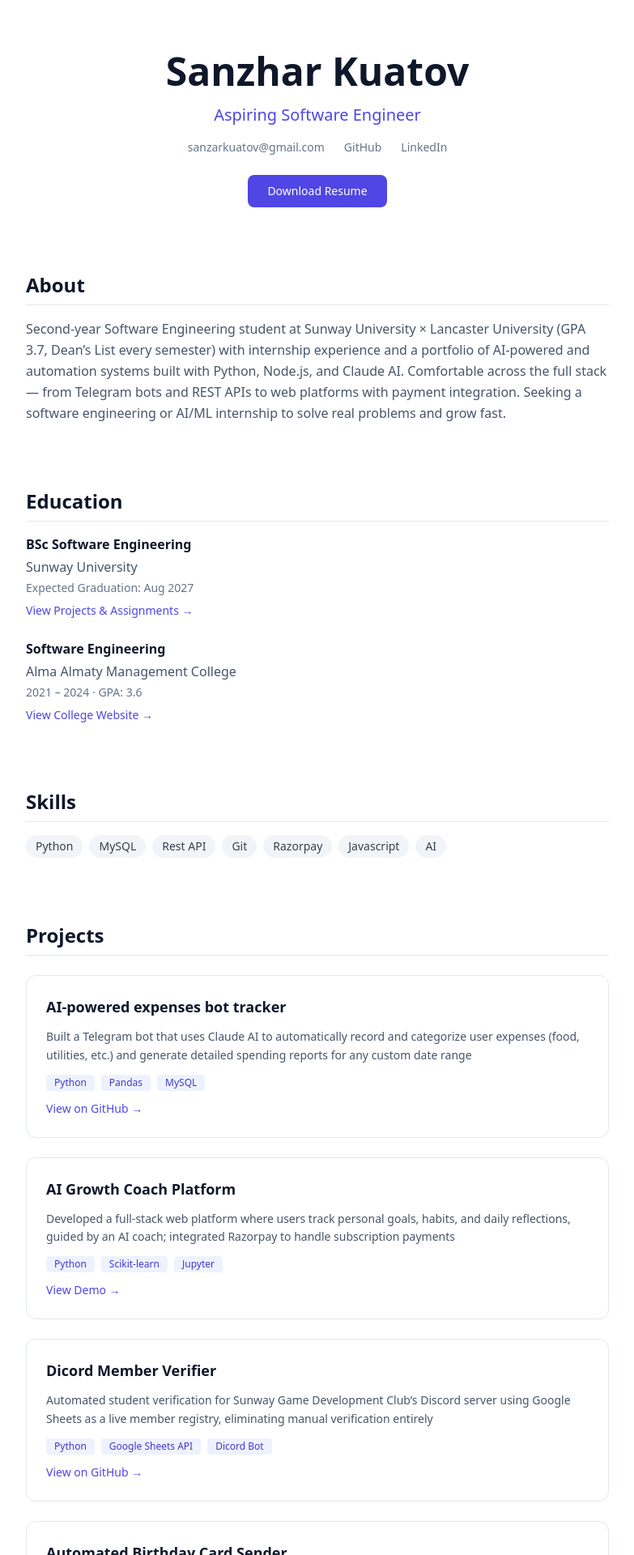
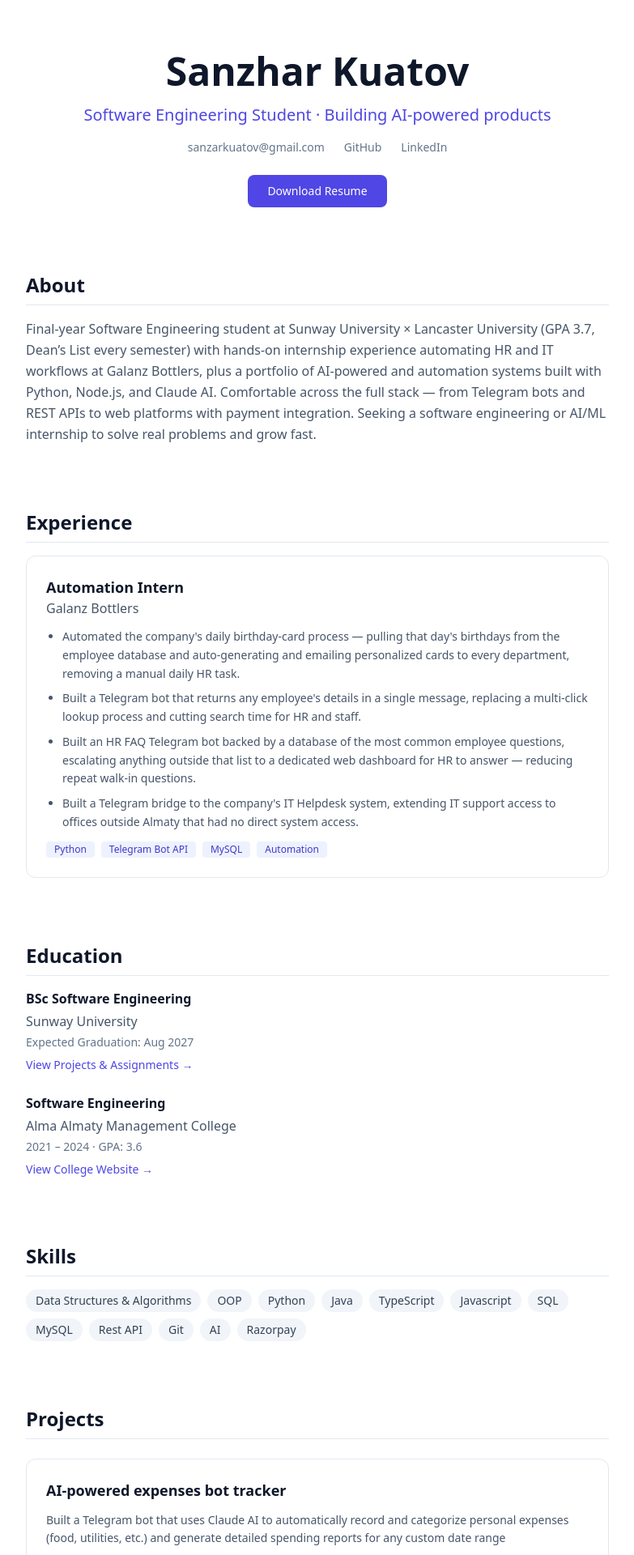
Before and after one commit to sanzhar-kuatov/portfolio, a Next.js app: page / in a window 1280 px wide. Shown: the top 1920 px of the page at 81% size, without its empty margins (248-1031 px from the left). Built offline with nearby package versions, Linux system fonts and the light colour scheme.

Commit message:
Updated the text for more clarity

```diff
--- a/app/components/CertificatesSection.jsx
+++ b/app/components/CertificatesSection.jsx
@@ -4,39 +4,29 @@ import { useEffect, useState } from 'react'
 import Image from 'next/image'
 
 // EDIT: Add, remove, or edit certificates here. `image` paths point into /public/certificates.
+// Trimmed to the certificates most relevant to a software engineering internship search;
+// the rest (math olympiads, IELTS, memory school, taekwondo, ballroom dancing, etc.) live on the resume instead.
 const CERTIFICATES = [
   { image: '/certificates/WorldSkills_2024.jpeg', title: 'WorldSkills Competition', date: '2024', category: 'technical', description: 'Built a full-stack web, mobile, and desktop booking application (Airbnb-style) in a 2-day competition, placing 3rd.' },
   { image: '/certificates/Programming_competition_2023.jpeg', title: 'Programming Competition', date: '2023', category: 'technical', description: 'Competed in a college-level programming contest focused on algorithmic problem solving.' },
-  { image: '/certificates/robotics_26-04-2019.jpeg', title: 'Robotics', date: 'Apr 2019', category: 'technical', description: 'Designed and built a robot for a school robotics competition.' },
   { image: '/certificates/Robotics_30-12-2018.jpeg', title: 'Robotics', date: 'Dec 2018', category: 'technical', description: 'Built an Arduino-powered robot that follows a line course in the fastest time.' },
-  { image: '/certificates/programming_basics_school_20-08-2016.jpeg', title: 'Programming Basics', date: 'Aug 2016', category: 'technical', description: 'Completed an introductory programming course for upper-grade students.' },
-  { image: '/certificates/Math_wihout_borders_2017.jpeg', title: 'Math Without Borders', date: '2017', category: 'study', description: 'Competed in the IV International Mathematics Tournament held in Kazakhstan.' },
-  { image: '/certificates/Math_Olympaid_05-08-2017.jpeg', title: 'Math Olympiad', date: 'Aug 2017', category: 'study', description: 'Earned a Merit Award (Grade 5) at the Asia International Mathematics Olympiad Open Contest Final in Malaysia.' },
-  { image: '/certificates/Math_Competition_2012.jpeg', title: 'Math Competition', date: '2012', category: 'study', description: 'Participated in a mathematics competition held in Malaysia.' },
-  { image: '/certificates/Memory_Attention_School_18-08-2019.jpeg', title: 'Memory & Attention School', date: 'Aug 2019', category: 'study', description: 'Completed a program focused on improving memory retention and concentration.' },
-  { image: '/certificates/IELTS_workshop_10-03-2022.jpeg', title: 'IELTS Workshop', date: 'Mar 2022', category: 'study', description: 'Completed an IELTS preparation workshop hosted by Cambridge Academy.' },
   { image: '/certificates/Step_Academy_05-06-2022.jpeg', title: 'Step Academy', date: 'Jun 2022', category: 'study', description: 'Completed a 3-year program spanning HTML/CSS, Python, C++, Java, Swift, JavaScript, Unity, Arduino, IoT, 3D modeling, and Adobe Illustrator/Photoshop, graduating with top marks.' },
-  { image: '/certificates/Taekwando_29-07-2012.jpeg', title: 'Taekwondo', date: 'Jul 2012', category: 'sport', description: 'Passed a Taekwondo grading examination conducted by Taekwondo Malaysia.' },
-  { image: '/certificates/Ballroom_Dancing_2014.jpeg', title: 'Ballroom Dancing', date: '2014', category: 'sport', description: 'Placed 3rd in a ballroom dancing competition in Kazakhstan.' },
 ]
 
 const CATEGORIES = [
   { key: 'all', label: 'All' },
   { key: 'technical', label: 'Technical' },
   { key: 'study', label: 'Study' },
-  { key: 'sport', label: 'Sport' },
 ]
 
 const CATEGORY_TAG_STYLES = {
   technical: 'bg-indigo-50 text-indigo-700',
   study: 'bg-violet-50 text-violet-700',
-  sport: 'bg-emerald-50 text-emerald-700',
 }
 
 const CATEGORY_LABELS = {
   technical: 'Technical',
   study: 'Study',
-  sport: 'Sport',
 }
 
 export default function CertificatesSection() {
--- a/app/page.jsx
+++ b/app/page.jsx
@@ -11,7 +11,7 @@ export default function Portfolio() {
         <h1 className="text-5xl font-bold text-slate-900">Sanzhar Kuatov</h1>
 
         {/* EDIT: Your job title or tagline */}
-        <p className="text-xl text-indigo-600 font-medium">Aspiring Software Engineer</p>
+        <p className="text-xl text-indigo-600 font-medium">Software Engineering Student · Building AI-powered products</p>
 
         {/* Contact links */}
         <div className="flex justify-center gap-6 text-sm text-slate-500">
@@ -49,11 +49,38 @@ export default function Portfolio() {
 
         {/* EDIT: Your 2–3 sentence bio */}
         <p className="text-slate-600 leading-relaxed">
-          Second-year Software Engineering student at Sunway University × Lancaster University (GPA 3.7, Dean’s List every semester)
-          with internship experience and a portfolio of AI-powered and automation systems built with Python, Node.js, and Claude AI.
-          Comfortable across the full stack — from Telegram bots and REST APIs to web platforms with payment integration.
-          Seeking a software engineering or AI/ML internship to solve real problems and grow fast.
+          Final-year Software Engineering student at Sunway University × Lancaster University (GPA 3.7, Dean’s List every semester)
+          with hands-on internship experience automating HR and IT workflows at Galanz Bottlers, plus a portfolio of AI-powered and
+          automation systems built with Python, Node.js, and Claude AI. Comfortable across the full stack — from Telegram bots and REST APIs
+          to web platforms with payment integration. Seeking a software engineering or AI/ML internship to solve real problems and grow fast.
         </p>
+      </section>
+
+      {/* ─── EXPERIENCE ────────────────────────────────────────────── */}
+      <section>
+        <h2 className="text-2xl font-bold text-slate-900 mb-4 pb-2 border-b border-slate-200">Experience</h2>
+
+        <div className="border border-slate-200 rounded-xl p-6 space-y-3">
+          <div>
+            <h3 className="text-lg font-semibold text-slate-900">Automation Intern</h3>
+            {/* EDIT: Add your internship dates, e.g. "Jun 2023 – Aug 2023" */}
+            <p className="text-slate-600">Galanz Bottlers</p>
+          </div>
+
+          <ul className="list-disc list-outside pl-5 space-y-2 text-slate-600 text-sm leading-relaxed">
+            <li>Automated the company's daily birthday-card process — pulling that day's birthdays from the employee database and auto-generating and emailing personalized cards to every department, removing a manual daily HR task.</li>
+            <li>Built a Telegram bot that returns any employee's details in a single message, replacing a multi-click lookup process and cutting search time for HR and staff.</li>
+            <li>Built an HR FAQ Telegram bot backed by a database of the most common employee questions, escalating anything outside that list to a dedicated web dashboard for HR to answer — reducing repeat walk-in questions.</li>
+            <li>Built a Telegram bridge to the company's IT Helpdesk system, extending IT support access to offices outside Almaty that had no direct system access.</li>
+          </ul>
+
+          <div className="flex flex-wrap gap-2">
+            <span className="bg-indigo-50 text-indigo-700 px-2.5 py-0.5 rounded text-xs font-medium">Python</span>
+            <span className="bg-indigo-50 text-indigo-700 px-2.5 py-0.5 rounded text-xs font-medium">Telegram Bot API</span>
+            <span className="bg-indigo-50 text-indigo-700 px-2.5 py-0.5 rounded text-xs font-medium">MySQL</span>
+            <span className="bg-indigo-50 text-indigo-700 px-2.5 py-0.5 rounded text-xs font-medium">Automation</span>
+          </div>
+        </div>
       </section>
 
       {/* ─── EDUCATION ─────────────────────────────────────────────── */}
@@ -100,13 +127,18 @@ export default function Portfolio() {
 
         {/* EDIT: Replace or add skills. Each skill is a <span> tag — just copy and paste one. */}
         <div className="flex flex-wrap gap-2">
+          <span className="bg-slate-100 text-slate-700 px-3 py-1 rounded-full text-sm font-medium">Data Structures &amp; Algorithms</span>
+          <span className="bg-slate-100 text-slate-700 px-3 py-1 rounded-full text-sm font-medium">OOP</span>
           <span className="bg-slate-100 text-slate-700 px-3 py-1 rounded-full text-sm font-medium">Python</span>
+          <span className="bg-slate-100 text-slate-700 px-3 py-1 rounded-full text-sm font-medium">Java</span>
+          <span className="bg-slate-100 text-slate-700 px-3 py-1 rounded-full text-sm font-medium">TypeScript</span>
+          <span className="bg-slate-100 text-slate-700 px-3 py-1 rounded-full text-sm font-medium">Javascript</span>
+          <span className="bg-slate-100 text-slate-700 px-3 py-1 rounded-full text-sm font-medium">SQL</span>
           <span className="bg-slate-100 text-slate-700 px-3 py-1 rounded-full text-sm font-medium">MySQL</span>
           <span className="bg-slate-100 text-slate-700 px-3 py-1 rounded-full text-sm font-medium">Rest API</span>
           <span className="bg-slate-100 text-slate-700 px-3 py-1 rounded-full text-sm font-medium">Git</span>
+          <span className="bg-slate-100 text-slate-700 px-3 py-1 rounded-full text-sm font-medium">AI</span>
           <span className="bg-slate-100 text-slate-700 px-3 py-1 rounded-full text-sm font-medium">Razorpay</span>
-          <span className="bg-slate-100 text-slate-700 px-3 py-1 rounded-full text-sm font-medium">Javascript</span>
-          <span className="bg-slate-100 text-slate-700 px-3 py-1 rounded-full text-sm font-medium">AI</span>
         </div>
       </section>
 
@@ -124,7 +156,7 @@ export default function Portfolio() {
 
             {/* EDIT: One sentence describing the project and what you learned */}
             <p className="text-slate-600 text-sm leading-relaxed">
-             Built a Telegram bot that uses Claude AI to automatically record and categorize user expenses (food, utilities, etc.) and generate detailed spending reports for any custom date range
+             Built a Telegram bot that uses Claude AI to automatically record and categorize personal expenses (food, utilities, etc.) and generate detailed spending reports for any custom date range
             </p>
 
             {/* EDIT: Technologies used in this project */}
@@ -149,7 +181,7 @@ export default function Portfolio() {
 
             {/* EDIT: One sentence describing the project and what you learned */}
             <p className="text-slate-600 text-sm leading-relaxed">
-              Developed a full-stack web platform where users track personal goals, habits, and daily reflections, guided by an AI coach; integrated Razorpay to handle subscription payments
+              Developed a full-stack web platform, used by 100+ users, where they track personal goals, habits, and daily reflections guided by an AI coach; integrated Razorpay to handle subscription payments
             </p>
 
             {/* EDIT: Technologies used in this project */}
@@ -170,11 +202,11 @@ export default function Portfolio() {
           <div className="border border-slate-200 rounded-xl p-6 space-y-3">
 
             {/* EDIT: Project name */}
-            <h3 className="text-lg font-semibold text-slate-900">Dicord Member Verifier</h3>
+            <h3 className="text-lg font-semibold text-slate-900">Discord Member Verifier</h3>
 
             {/* EDIT: One sentence describing the project and what you learned */}
             <p className="text-slate-600 text-sm leading-relaxed">
-             Automated student verification for Sunway Game Development Club’s Discord server using Google Sheets as a live member registry, eliminating manual verification entirely
+             Automated student verification for Sunway Game Development Club’s Discord server using Google Sheets as a live member registry — verified 15+ members and cut manual onboarding time by 5–10 minutes per signup
             </p>
 
             {/* EDIT: Technologies used in this project */}
@@ -224,7 +256,7 @@ export default function Portfolio() {
 
             {/* EDIT: One sentence describing the project and what you learned */}
             <p className="text-slate-600 text-sm leading-relaxed">
-             Designed and developed an app for Datastation, which is a device for scanning and uploading books to library robot database.
+             Designed and developed an app for Datastation, a device that scans library books and syncs them over the network into a library robot's database — handling 200+ book scans in a single sync.
             </p>
 
             {/* EDIT: Technologies used in this project */}
@@ -236,7 +268,7 @@ export default function Portfolio() {
             </div>
 
             {/* EDIT: Your GitHub link for this project */}
-            <a href="https://github.com/sanzhar-kuatov/Gemmove_Website"
+            <a href="https://github.com/sanzhar-kuatov/datastation_gui"
                className="inline-block text-sm text-indigo-600 hover:text-indigo-800 font-medium transition-colors">
               View on GitHub →
             </a>
```
